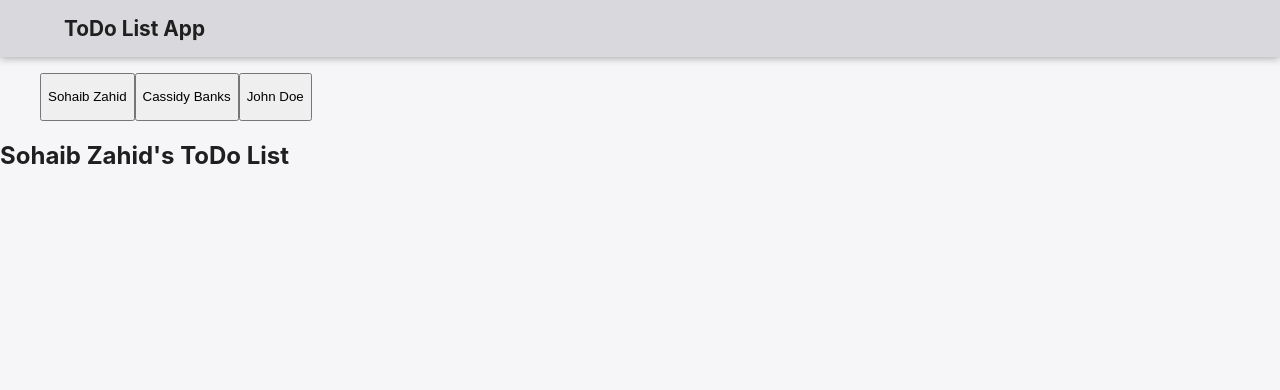
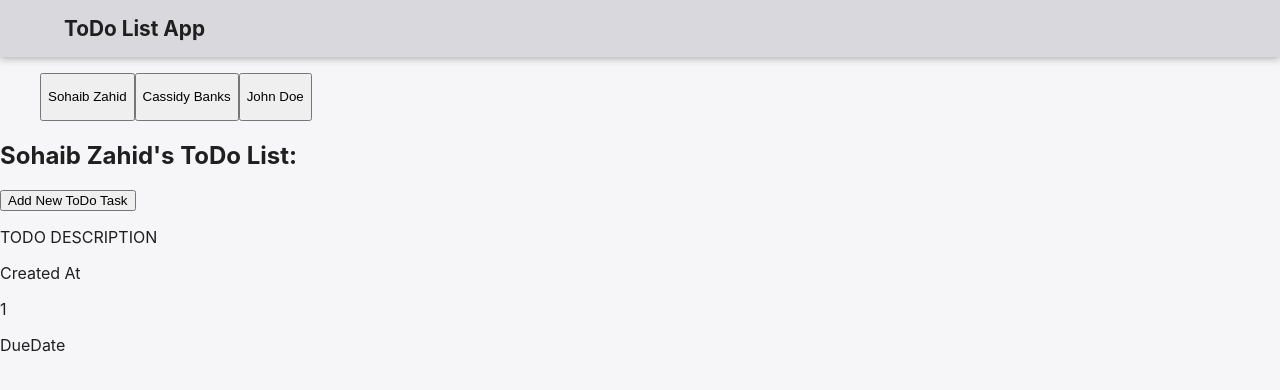
Before and after one commit to SohaibSalmanZahid/Johns-Lyng-Writing-Assessment, an Angular app in the folder ToDo-Application/: page / in a window 1280 px wide. Shown: the top 390 px of the page. Built offline with nearby package versions, Linux system fonts and the light colour scheme.

Commit message:
Todos / todo component initialisation

```diff
--- a/ToDo-Application/src/app/app.html
+++ b/ToDo-Application/src/app/app.html
@@ -10,5 +10,5 @@
     }
   </ul>
 
-  <app-todos [userName]="selectedUser.userName" />
+  <app-todos [userName]="selectedUser.userName" [userId]="selectedUser.userId" />
 </main>
--- /dev/null
+++ b/ToDo-Application/src/app/todos/todo/todo.html
@@ -0,0 +1,6 @@
+<section>
+  <p>TODO DESCRIPTION</p>
+  <p>Created At</p>
+  <p>{{ userId }}</p>
+  <p>DueDate</p>
+</section>
--- /dev/null
+++ b/ToDo-Application/src/app/todos/todo/todo.ts
@@ -0,0 +1,11 @@
+import { Component, Input } from '@angular/core';
+
+@Component({
+  selector: 'app-todo',
+  imports: [],
+  templateUrl: './todo.html',
+  styleUrl: './todo.css',
+})
+export class Todo {
+  @Input({ required: true }) userId!: string;
+}
--- a/ToDo-Application/src/app/todos/todos.html
+++ b/ToDo-Application/src/app/todos/todos.html
@@ -1 +1,4 @@
 <h2>{{ todoSubTitile }}</h2>
+<button>Add New ToDo Task</button>
+
+<app-todo [userId]="userId" />
--- a/ToDo-Application/src/app/todos/todos.ts
+++ b/ToDo-Application/src/app/todos/todos.ts
@@ -1,15 +1,17 @@
 import { Component, Input } from '@angular/core';
+import { Todo } from './todo/todo';
 
 @Component({
   selector: 'app-todos',
-  imports: [],
+  imports: [Todo],
   templateUrl: './todos.html',
   styleUrl: './todos.css',
 })
 export class Todos {
   @Input({ required: true }) userName!: string;
+  @Input({ required: true }) userId!: string;
 
   get todoSubTitile() {
-    return this.userName + "'s ToDo List";
+    return this.userName + "'s ToDo List: ";
   }
 }
```
Also changed, not shown: ToDo-Application/src/app/todos/todo/todo.css (added), 1 other file (tests, documents, lock files or other folders).
